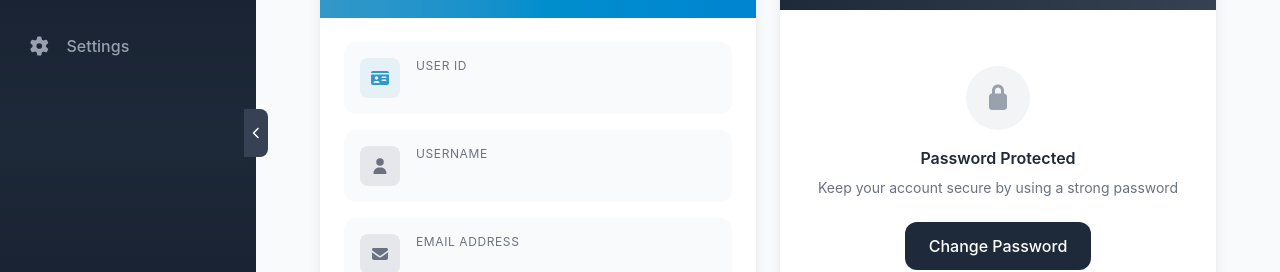
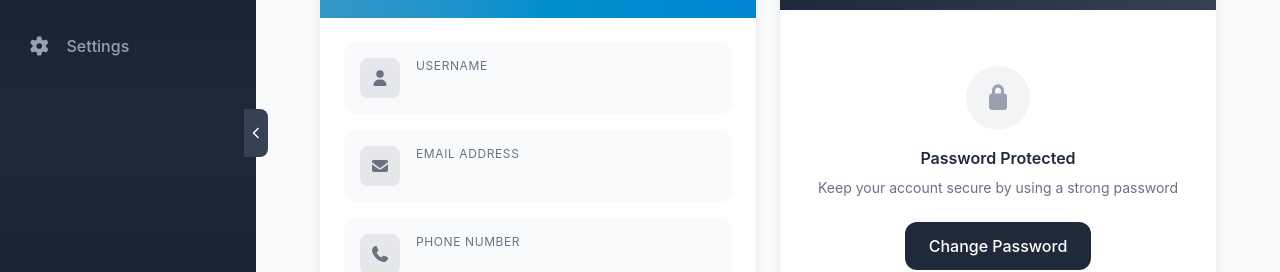
Before and after one commit to MUTSDA-WEB/mutsda, a React (Vite) app in the folder client/: page /dashboard/profile in a window 1280 px wide. Shown: the part 267-539 px from the top of the page. Built offline with nearby package versions, Linux system fonts and the light colour scheme; no server answers; sample sign-in values are in the browser's storage.

Commit message:
Hide user id from profile display

```diff
--- a/client/src/components/protected.jsx
+++ b/client/src/components/protected.jsx
@@ -3,6 +3,7 @@ import { Navigate } from "react-router-dom";
 import { useCheckLoggedIn } from "../services/login";
 import userStore from "../hooks/useStore";
 
+// eslint-disable-next-line react/prop-types
 function Protected({ children }) {
    const { data, isError, isSuccess } = useCheckLoggedIn();
    const { setUser } = userStore();
--- a/client/src/pages/admin/Profile.jsx
+++ b/client/src/pages/admin/Profile.jsx
@@ -32,7 +32,7 @@ const Profile = () => {
    // });
 
    const { user } = userStore();
-   const { userName, userID, email, phoneNumber, role } = user || {};
+   const { userName, email, phoneNumber, role } = user || {};
    const [isEditing, setIsEditing] = useState(false);
    const [editForm, setEditForm] = useState({
       username: "",
@@ -108,6 +108,7 @@ const Profile = () => {
       // Simulate API call
       await new Promise((resolve) => setTimeout(resolve, 1000));
 
+      // eslint-disable-next-line no-undef
       setUser((prev) => ({
          ...prev,
          username: editForm.username,
@@ -200,6 +201,7 @@ const Profile = () => {
       setShowPasswords((prev) => ({ ...prev, [field]: !prev[field] }));
    };
 
+   // eslint-disable-next-line react/prop-types
    const InfoItem = ({ icon, label, value, isHighlighted = false }) => (
       <div className='flex items-start gap-4 p-4 bg-gray-50 rounded-xl'>
          <div
@@ -270,12 +272,12 @@ const Profile = () => {
                   <div className='p-6'>
                      {!isEditing ? (
                         <div className='space-y-4'>
-                           <InfoItem
+                           {/* <InfoItem
                               icon={faIdCard}
                               label='User ID'
                               value={userID}
                               isHighlighted
-                           />
+                           /> */}
                            <InfoItem
                               icon={faUser}
                               label='Username'
@@ -319,14 +321,14 @@ const Profile = () => {
                      ) : (
                         <div className='space-y-4'>
                            {/* Non-editable fields */}
-                           <div className='p-4 bg-gray-100 rounded-xl opacity-75'>
+                           {/* <div className='p-4 bg-gray-100 rounded-xl opacity-75'>
                               <p className='text-xs text-gray-500 uppercase tracking-wider mb-1'>
                                  User ID (Cannot be changed)
                               </p>
                               <p className='font-semibold text-gray-600'>
                                  {userID}
                               </p>
-                           </div>
+                           </div> */}
                            <div className='p-4 bg-gray-100 rounded-xl opacity-75'>
                               <p className='text-xs text-gray-500 uppercase tracking-wider mb-1'>
                                  Leadership Role (Contact admin to change)
```
